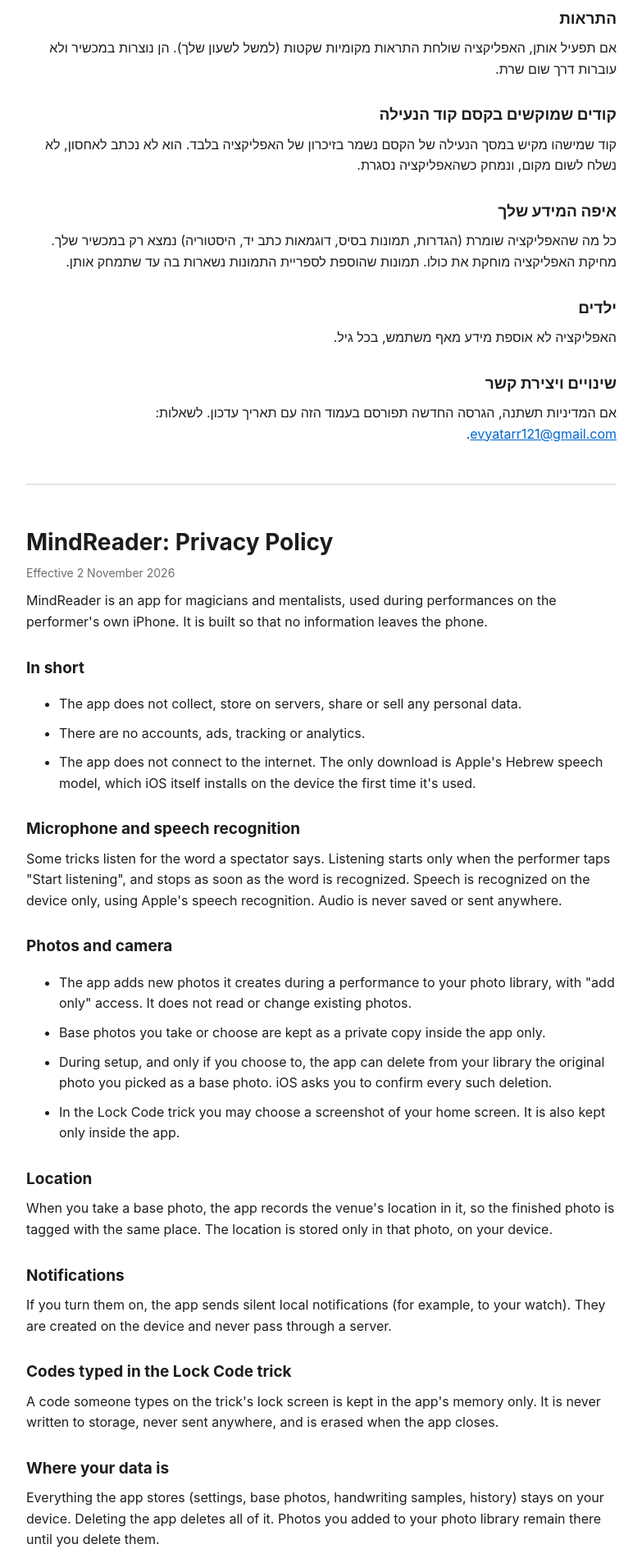
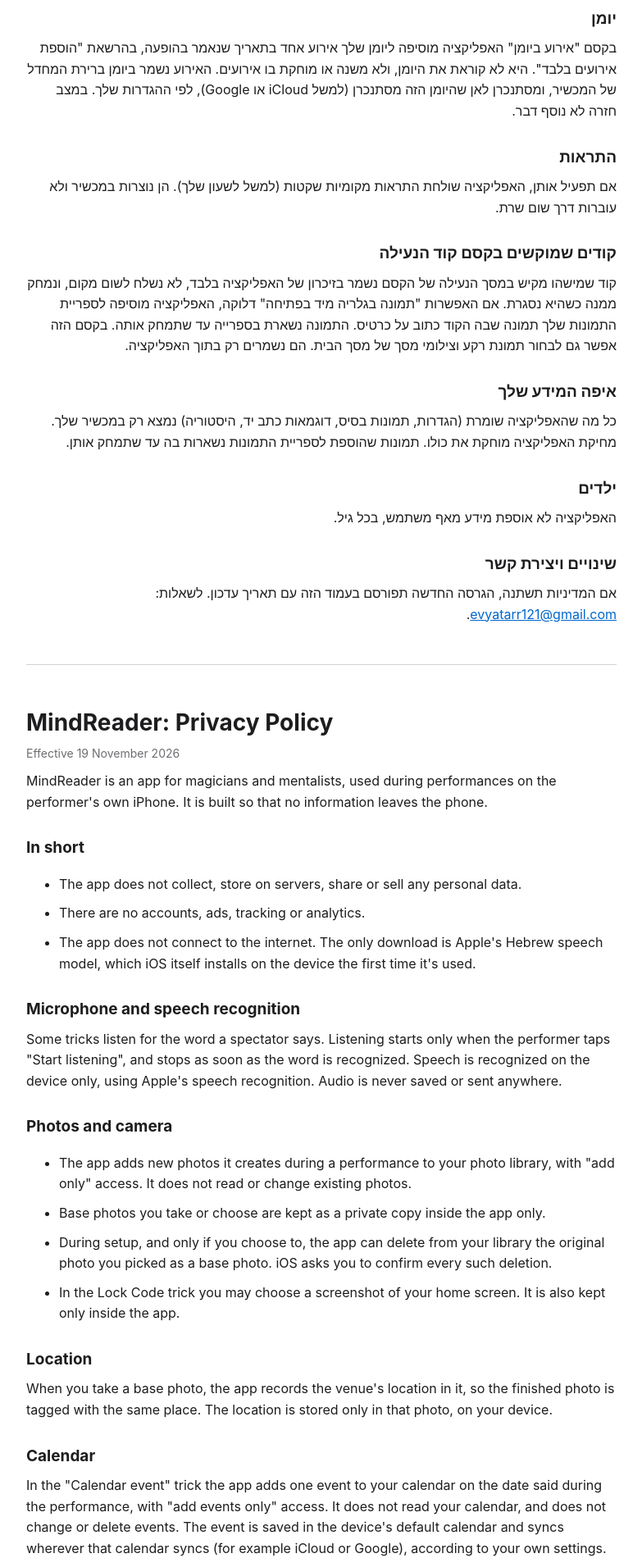
Before and after one commit to evyatarc3/mindreader, a plain HTML site: page privacy-policy.html in a window 1280 px wide. Shown: the part 900-2800 px from the top of the page at 82% size, without its empty margins (248-1031 px from the left). Drawn offline with Linux system fonts and the light colour scheme.

Commit message:
Privacy policy: calendar events, the lock code's gallery photo (19 November 2026)
Co-Authored-By: Claude Fable 5.2 <noreply@anthropic.com>

```diff
--- a/privacy-policy.html
+++ b/privacy-policy.html
@@ -23,7 +23,7 @@
 
 <section lang="he">
   <h1>MindReader: מדיניות פרטיות</h1>
-  <p class="muted">בתוקף מ-2 בנובמבר 2026</p>
+  <p class="muted">בתוקף מ-19 בנובמבר 2026</p>
 
   <p>MindReader היא אפליקציה לקוסמים ולמנטליסטים, שמשמשת בהופעות על הטלפון של המופיע עצמו. היא בנויה כך שאף מידע לא יוצא מהטלפון.</p>
 
@@ -48,11 +48,13 @@
   <h2>מיקום</h2>
   <p>כשאתה מצלם תמונת בסיס, האפליקציה רושמת בה את מיקום האולם, כדי שהתמונה המוכנה תתויג באותו מקום. המיקום נשמר רק בתמונה, במכשיר שלך.</p>
 
+  <h2>יומן</h2>
+  <p>בקסם "אירוע ביומן" האפליקציה מוסיפה ליומן שלך אירוע אחד בתאריך שנאמר בהופעה, בהרשאת "הוספת אירועים בלבד". היא לא קוראת את היומן, ולא משנה או מוחקת בו אירועים. האירוע נשמר ביומן ברירת המחדל של המכשיר, ומסתנכרן לאן שהיומן הזה מסתנכרן (למשל iCloud או Google), לפי ההגדרות שלך. במצב חזרה לא נוסף דבר.</p>
   <h2>התראות</h2>
   <p>אם תפעיל אותן, האפליקציה שולחת התראות מקומיות שקטות (למשל לשעון שלך). הן נוצרות במכשיר ולא עוברות דרך שום שרת.</p>
 
   <h2>קודים שמוקשים בקסם קוד הנעילה</h2>
-  <p>קוד שמישהו מקיש במסך הנעילה של הקסם נשמר בזיכרון של האפליקציה בלבד. הוא לא נכתב לאחסון, לא נשלח לשום מקום, ונמחק כשהאפליקציה נסגרת.</p>
+  <p>קוד שמישהו מקיש במסך הנעילה של הקסם נשמר בזיכרון של האפליקציה בלבד, לא נשלח לשום מקום, ונמחק ממנה כשהיא נסגרת. אם האפשרות "תמונה בגלריה מיד בפתיחה" דלוקה, האפליקציה מוסיפה לספריית התמונות שלך תמונה שבה הקוד כתוב על כרטיס. התמונה נשארת בספרייה עד שתמחק אותה. בקסם הזה אפשר גם לבחור תמונת רקע וצילומי מסך של מסך הבית. הם נשמרים רק בתוך האפליקציה.</p>
 
   <h2>איפה המידע שלך</h2>
   <p>כל מה שהאפליקציה שומרת (הגדרות, תמונות בסיס, דוגמאות כתב יד, היסטוריה) נמצא רק במכשיר שלך. מחיקת האפליקציה מוחקת את כולו. תמונות שהוספת לספריית התמונות נשארות בה עד שתמחק אותן.</p>
@@ -68,7 +70,7 @@
 
 <section lang="en">
   <h1>MindReader: Privacy Policy</h1>
-  <p class="muted">Effective 2 November 2026</p>
+  <p class="muted">Effective 19 November 2026</p>
 
   <p>MindReader is an app for magicians and mentalists, used during performances on the performer's own iPhone. It is built so that no information leaves the phone.</p>
 
@@ -93,11 +95,13 @@
   <h2>Location</h2>
   <p>When you take a base photo, the app records the venue's location in it, so the finished photo is tagged with the same place. The location is stored only in that photo, on your device.</p>
 
+  <h2>Calendar</h2>
+  <p>In the "Calendar event" trick the app adds one event to your calendar on the date said during the performance, with "add events only" access. It does not read your calendar, and does not change or delete events. The event is saved in the device's default calendar and syncs wherever that calendar syncs (for example iCloud or Google), according to your own settings. Rehearsal mode adds nothing.</p>
   <h2>Notifications</h2>
   <p>If you turn them on, the app sends silent local notifications (for example, to your watch). They are created on the device and never pass through a server.</p>
 
   <h2>Codes typed in the Lock Code trick</h2>
-  <p>A code someone types on the trick's lock screen is kept in the app's memory only. It is never written to storage, never sent anywhere, and is erased when the app closes.</p>
+  <p>A code someone types on the trick's lock screen is kept in the app's memory only, is never sent anywhere, and is erased from the app when it closes. If the option "Gallery photo at the unlock" is on, the app adds to your photo library a photo in which the code is written on a card. That photo stays in your library until you delete it. In this trick you may also choose a wallpaper and screenshots of your home screen. They are kept only inside the app.</p>
 
   <h2>Where your data is</h2>
   <p>Everything the app stores (settings, base photos, handwriting samples, history) stays on your device. Deleting the app deletes all of it. Photos you added to your photo library remain there until you delete them.</p>
```
